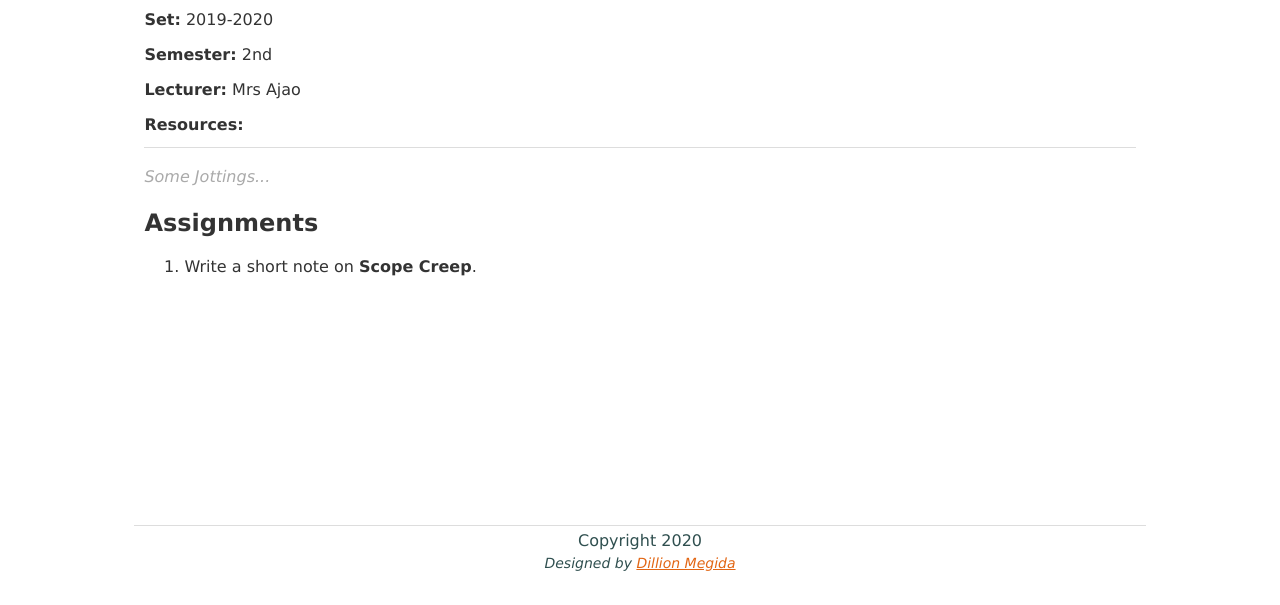
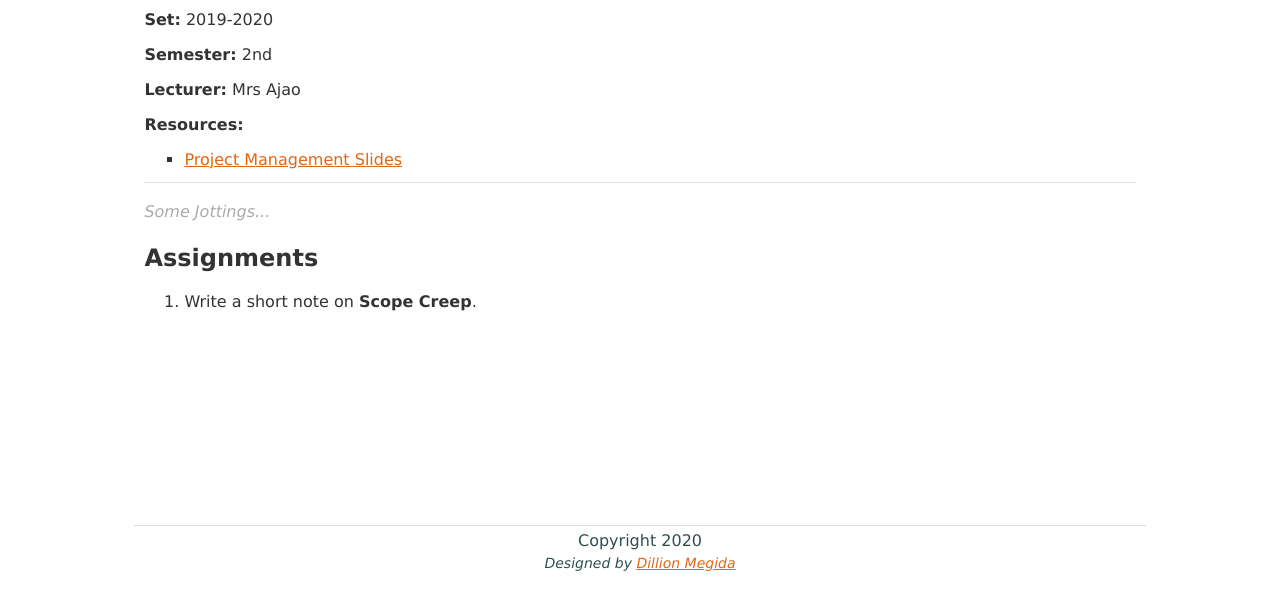
Before and after one commit to dillionmegida/kwasu-notes, a Gatsby site: page /computer-science/400/2019-2020/2/csc-422 in a window 1280 px wide. Shown: the part 195-800 px from the top of the page. Built offline with nearby package versions, Linux system fonts and the light colour scheme; Gatsby itself is replaced by a stand-in of ours.

Commit message:
Add one resource

```diff
--- a/src/pages/computer-science/400/2019-2020/2/csc-422.md
+++ b/src/pages/computer-science/400/2019-2020/2/csc-422.md
@@ -7,7 +7,10 @@ set: 2019-2020
 lecturer: Mrs Ajao
 semester: 2
 resources: [
-
+    {
+        name: "Project Management Slides",
+        link: "https://drive.google.com/open?id=1oRfVS-FjTE9sV7edyKJI2EPj4-9dQAFh"
+    }
 ]
 ---
 
```
